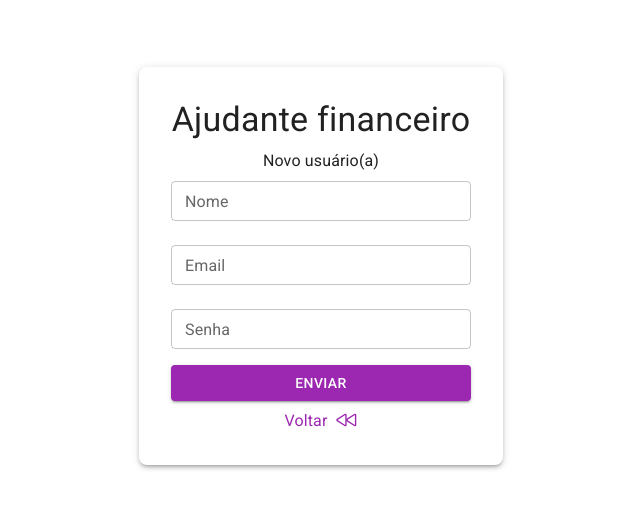
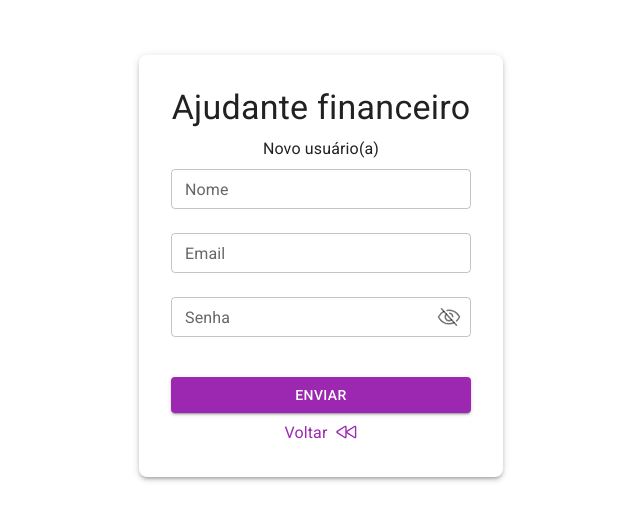
Before and after one commit to tuorjp/financial-helper, a React (Vite) app: page /register in a window 1280 px wide. Shown: the part 134-654 px from the top of the page, without its empty margins (319-959 px from the left). Built offline with nearby package versions, Linux system fonts and the light colour scheme.

Commit message:
Componentes PasswordComponent e TextFieldComponent aplicados aos formulários login e register

```diff
--- a/src/app/login/index.tsx
+++ b/src/app/login/index.tsx
@@ -1,5 +1,5 @@
-import { Box, Button, Paper, TextField, Typography } from '@mui/material'
-import { Controller, useForm } from 'react-hook-form'
+import { Box, Button, Paper, Typography } from '@mui/material'
+import { useForm } from 'react-hook-form'
 import { type AuthFormProps, authFormSchema, authFormSchemaValidation } from './scheme'
 import { zodResolver } from '@hookform/resolvers/zod'
 import { PaperPlaneRight } from 'phosphor-react'
@@ -7,6 +7,8 @@ import { useNavigate } from 'react-router'
 import { useAuthenticationService } from '../../service/AuthenticationService'
 import { useUserStore } from '../../context/userStore'
 import { useState } from 'react'
+import { TextFieldComponent } from '../../components/TextFieldComponent'
+import { PasswordComponent } from '../../components/PasswordComponent'
 
 export default function Login() {
   const [loading, setloading] = useState(false)
@@ -71,44 +73,26 @@ export default function Login() {
             minWidth: 300
           }}
         >
-          <Box sx={{ display: 'flex', flexDirection: 'column' }}>
-            <Controller
+          <TextFieldComponent
             name='email'
+            label='Email'
             control={control}
-              render={({ field }) => (
-                <TextField
-                  id='email'
-                  label='Email'
+            errors={errors}
             size='small'
             variant='outlined'
-                  {...field}
-                  value={field.value}
           />
-              )}
-            />
-            {errors.email && <Typography color='red' fontSize={12}>{errors.email?.message}</Typography>}
-          </Box>
-          <Box sx={{ display: 'flex', flexDirection: 'column' }}>
-            <Controller
+          <PasswordComponent
             name='password'
+            label='Senha'
             control={control}
-              render={({ field }) => (
-                <TextField
-                  id='password'
-                  label='Senha'
+            errors={errors}
             size='small'
             variant='outlined'
-                  {...field}
-                  value={field.value}
           />
-              )}
-            />
-            {errors.password && <Typography color='red' fontSize={12}>{errors.password?.message}</Typography>}
           <Box sx={{ display: 'flex', flexDirection: 'column', mt: 2 }}>
             <Button color='secondary' variant='contained' type='submit' disabled={loading}>
               {loading == true ? 'Carregando...' : 'Entrar'}
             </Button>
-            </Box>
           </Box>
         </Box>
         <Box
--- a/src/app/register/index.tsx
+++ b/src/app/register/index.tsx
@@ -1,12 +1,13 @@
-import { Box, Button, Paper, TextField, Typography } from '@mui/material'
+import { Box, Button, Paper, Typography } from '@mui/material'
 import { useNavigate } from 'react-router'
 import { Rewind } from 'phosphor-react'
-import { Controller, useForm } from 'react-hook-form'
+import { useForm } from 'react-hook-form'
 import { registerFormSchema, registerFormSchemaValidation, type RegisterFormProps } from './scheme'
 import { zodResolver } from '@hookform/resolvers/zod'
 import { useUserService } from '../../service/UserService'
 import { useState } from 'react'
 import { TextFieldComponent } from '../../components/TextFieldComponent/index';
+import { PasswordComponent } from '../../components/PasswordComponent'
 
 export default function Register() {
   const navigate = useNavigate()
@@ -72,49 +73,31 @@ export default function Register() {
           <TextFieldComponent
             name='name'
             label='Nome'
+            control={control}
+            errors={errors}
             size='small'
             variant='outlined'
+          />
+          <TextFieldComponent
+            name='email'
+            label='Email'
+            control={control}
             errors={errors}
-            control={control}
-          />
-          <Box sx={{ display: 'flex', flexDirection: 'column' }}>
-            <Controller
-              name='email'
-              control={control}
-              render={({ field }) => (
-                <TextField
-                  id='email'
-                  label='Email'
             size='small'
             variant='outlined'
-                  {...field}
-                  value={field.value}
           />
-              )}
-            />
-            {errors.email && <Typography color='red' fontSize={12}>{errors.email?.message}</Typography>}
-          </Box>
-          <Box sx={{ display: 'flex', flexDirection: 'column' }}>
-            <Controller
+          <PasswordComponent
             name='password'
+            label='Senha'
             control={control}
-              render={({ field }) => (
-                <TextField
-                  id='password'
-                  label='Senha'
+            errors={errors}
             size='small'
             variant='outlined'
-                  {...field}
-                  value={field.value}
           />
-              )}
-            />
-            {errors.password && <Typography color='red' fontSize={12}>{errors.password?.message}</Typography>}
           <Box sx={{ display: 'flex', flexDirection: 'column', mt: 2 }}>
             <Button color='secondary' variant='contained' type='submit' disabled={loading}>
               {loading ? "..." : "Enviar"}
             </Button>
-            </Box>
           </Box>
         </Box>
         <Box
--- a/src/components/PasswordComponent/index.tsx
+++ b/src/components/PasswordComponent/index.tsx
@@ -1,12 +1,13 @@
 import { Box, IconButton, InputAdornment, TextField, type TextFieldProps } from "@mui/material"
 import { Eye, EyeSlash } from "phosphor-react"
 import { useState } from "react"
-import { Controller, type Control, type FieldValues, type Path } from "react-hook-form"
+import { Controller, type Control, type FieldErrors, type FieldValues, type Path } from "react-hook-form"
 
 type PasswordComponentProps<T extends FieldValues> = {
   control: Control<T>;
   name: Path<T>;
   label: string;
+  errors: FieldErrors<T>;
 } & Omit<TextFieldProps, 'name' | 'label' | 'error' | 'helperText'>
 
 export function PasswordComponent <T extends FieldValues>({
@@ -28,7 +29,6 @@ export function PasswordComponent <T extends FieldValues>({
             {...field}
             id={name}
             label={label}
-            variant="outlined"
             type={showPassword ? 'text' : 'password'}
             error={!!error}
             helperText={error ? error.message : ''}
```
Lines whose indentation alone changed are shown as unchanged.
